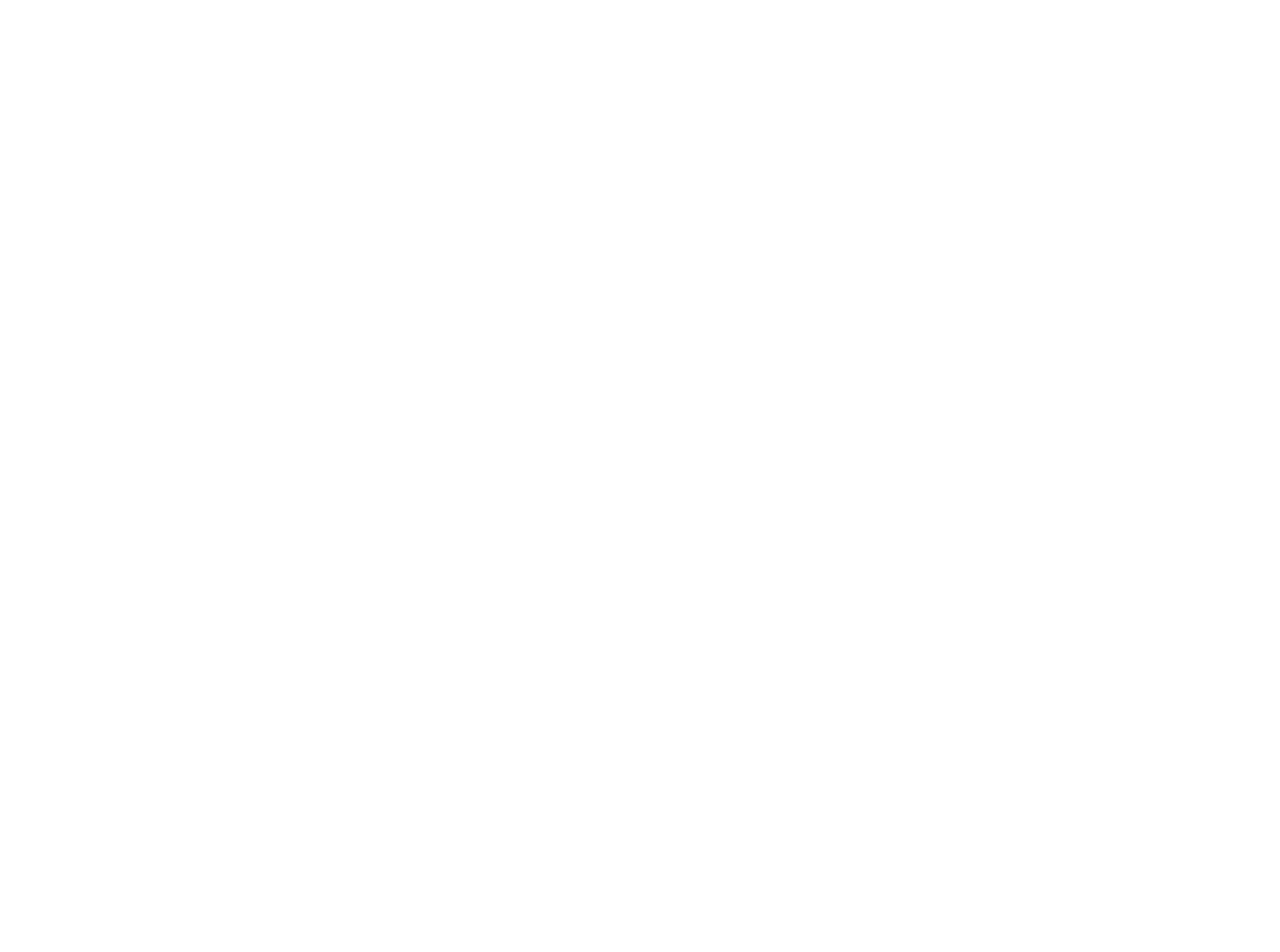
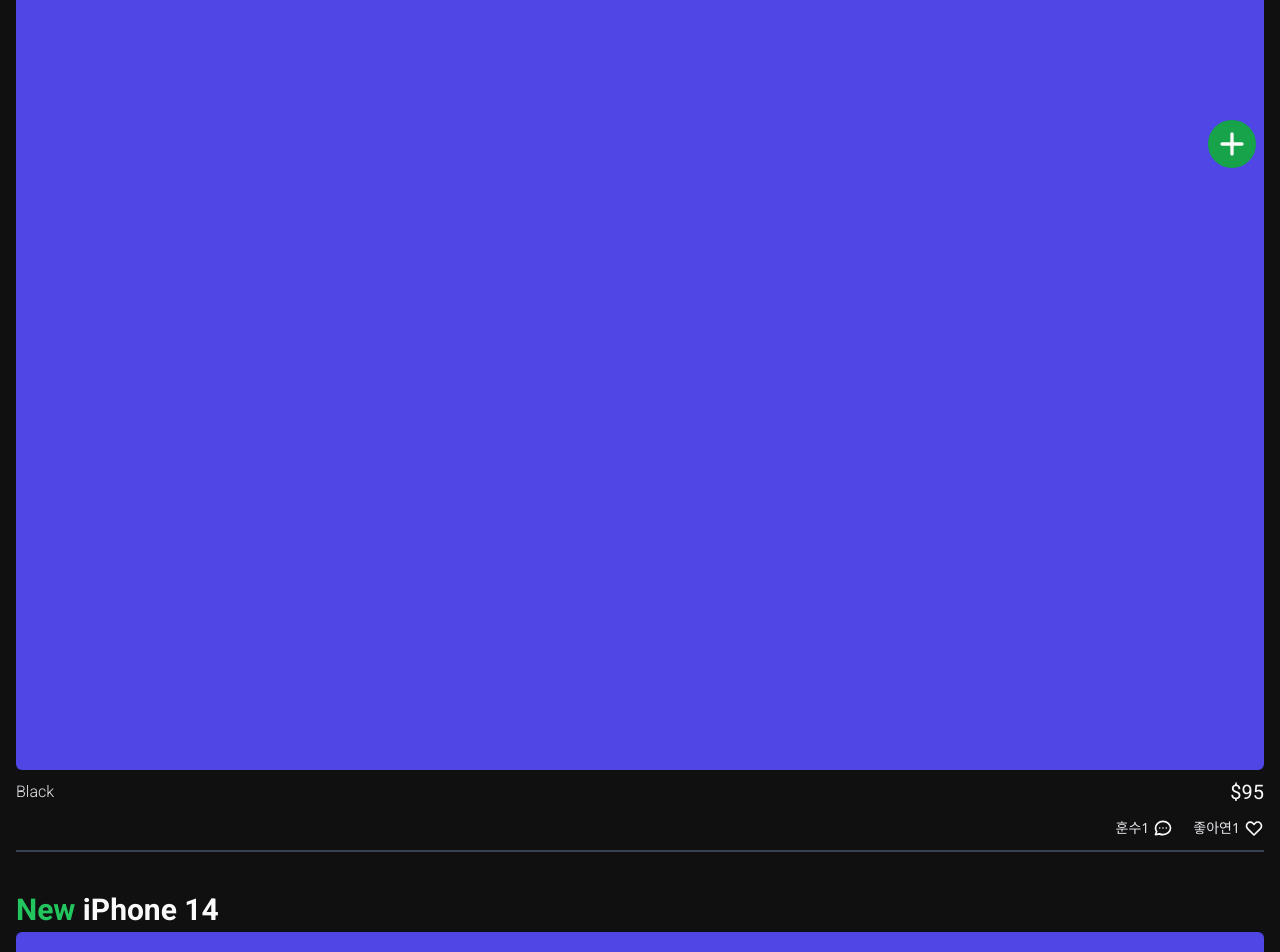
Before and after one commit to yyb02006/NextPractice, a Next.js app: page / in a window 1280 px wide. Shown: the part 600-1552 px from the top of the page. Before the commit the page ends 800 px from the top, so only its background shows below. Built offline with nearby package versions, Linux system fonts and the light colour scheme; a web font is replaced by a local one.

Commit message:
index페이지 마크업, CSS 작성

```diff
--- a/src/pages/_app.tsx
+++ b/src/pages/_app.tsx
@@ -1,6 +1,22 @@
-import '@/styles/globals.css'
-import type { AppProps } from 'next/app'
+import '@/styles/globals.css';
+import type { AppProps } from 'next/app';
+import { Roboto } from 'next/font/google';
+
+const roboto = Roboto({
+	weight: ['100', '300', '400', '500', '700', '900'],
+	style: ['normal', 'italic'],
+	subsets: ['latin'],
+	variable: '--font-roboto',
+});
+
+function clsNm(...classname: string[]) {
+	return classname.join(' ');
+}
 
 export default function App({ Component, pageProps }: AppProps) {
-  return <Component {...pageProps} />
+	return (
+		<main className={clsNm(roboto.variable)}>
+			<Component {...pageProps} />
+		</main>
+	);
 }
--- a/src/pages/enter.tsx
+++ b/src/pages/enter.tsx
@@ -9,7 +9,7 @@
 	const onEmailClick = () => setMethod('email');
 	const onPhoneClick = () => setMethod('phone');
 	return (
-		<div className='bg-[#101010] text-[#fafafa] border-[#fafafa] overflow-hidden h-screen font-SCoreDream antialiased'>
+		<div className='bg-[#101010] text-[#fafafa] border-[#fafafa] overflow-hidden h-screen font-SCoreDream'>
 			<div className='font-GmarketSans flex flex-col items-center -space-y-2 mt-14 mb-14'>
 				<span className='font-bold text-[46px]'>
 					실험용<span className='text-green-500'>쥐</span>-마켓
--- a/src/pages/index.tsx
+++ b/src/pages/index.tsx
@@ -1,7 +1,82 @@
 import type { NextPage } from 'next';
 
 const Home: NextPage = () => {
-	return null;
+	return (
+		<div className='bg-[#101010] text-[#fafafa] h-full font-Roboto pt-10 px-4'>
+			{[1, 1, 1, 1, 1, 1, 1, 1, 1, 1, 1, 1].map((_, i) => (
+				<div key={i} className='flex flex-col'>
+					<div>
+						<div className='border-b-2 border-gray-700' />
+						<div>
+							<h3 className='font-bold text-3xl mt-10'>
+								<span className='text-green-500'>New</span> iPhone 14
+							</h3>
+							<div className='w-full aspect-[1/1] bg-indigo-600 rounded-md mt-1 hover:bg-pink-400 transition-colors'></div>
+							<div className='flex justify-between items-center mt-2 font-normal'>
+								<span className='font-light text-base text-gray-200'>
+									Black
+								</span>
+								<span className='text-xl'>$95</span>
+							</div>
+						</div>
+					</div>
+					<div className='flex justify-end gap-5 my-3'>
+						<div className='flex items-center font-SCoreDream gap-1 text-sm font-normal hover:text-green-500 cursor-pointer'>
+							<span className='text-gray-200'>훈수1</span>
+							<svg
+								className='w-5 h-5'
+								fill='none'
+								stroke='currentColor'
+								viewBox='0 0 24 24'
+								xmlns='http://www.w3.org/2000/svg'
+							>
+								<path
+									strokeLinecap='round'
+									strokeLinejoin='round'
+									strokeWidth='2'
+									d='M8 12h.01M12 12h.01M16 12h.01M21 12c0 4.418-4.03 8-9 8a9.863 9.863 0 01-4.255-.949L3 20l1.395-3.72C3.512 15.042 3 13.574 3 12c0-4.418 4.03-8 9-8s9 3.582 9 8z'
+								></path>
+							</svg>
+						</div>
+						<div className='flex items-center font-SCoreDream gap-1 text-sm font-normal hover:text-green-500 cursor-pointer'>
+							<span className='text-gray-200'>좋아연1</span>
+							<svg
+								className='w-5 h-5'
+								fill='none'
+								stroke='currentColor'
+								viewBox='0 0 24 24'
+								xmlns='http://www.w3.org/2000/svg'
+							>
+								<path
+									strokeLinecap='round'
+									strokeLinejoin='round'
+									strokeWidth='2'
+									d='M4.318 6.318a4.5 4.5 0 000 6.364L12 20.364l7.682-7.682a4.5 4.5 0 00-6.364-6.364L12 7.636l-1.318-1.318a4.5 4.5 0 00-6.364 0z'
+								></path>
+							</svg>
+						</div>
+					</div>
+				</div>
+			))}
+			<button className='fixed flex justify-center items-center bg-green-600 w-12 aspect-square rounded-full bottom-8 right-6 hover:bg-emerald-500 transition-colors'>
+				<svg
+					className='h-10 w-10'
+					xmlns='http://www.w3.org/2000/svg'
+					fill='none'
+					viewBox='0 0 24 24'
+					stroke='currentColor'
+					aria-hidden='true'
+				>
+					<path
+						strokeLinecap='round'
+						strokeLinejoin='round'
+						strokeWidth='2'
+						d='M12 6v6m0 0v6m0-6h6m-6 0H6'
+					/>
+				</svg>
+			</button>
+		</div>
+	);
 };
 
 export default Home;
--- a/src/styles/globals.css
+++ b/src/styles/globals.css
@@ -184,4 +184,9 @@
 				format('truetype');
 		font-display: swap;
 	}
+	html {
+		font-family: 'SCoreDream';
+		-webkit-font-smoothing: antialiased;
+		-moz-osx-font-smoothing: grayscale;
+	}
 }
--- a/tailwind.config.js
+++ b/tailwind.config.js
@@ -12,6 +12,7 @@
 				SCoreDream: ['SCoreDream', ...defaultTheme.fontFamily.sans],
 				Pretendard: ['Pretendard', ...defaultTheme.fontFamily.sans],
 				GmarketSans: ['GmarketSans', ...defaultTheme.fontFamily.sans],
+				Roboto: ['var(--font-roboto)', ...defaultTheme.fontFamily.sans],
 			},
 		},
 	},
```
Also changed, not shown: src/pages/details/[id].tsx (added).
